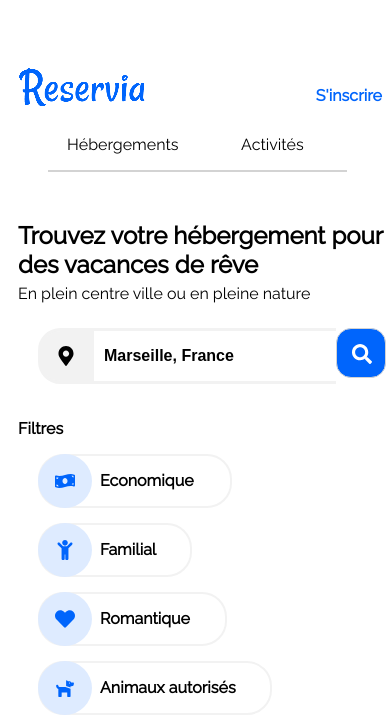
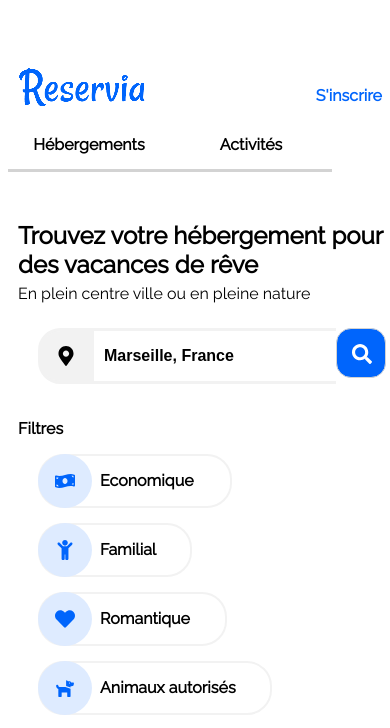
Before and after one commit to CamRic/Richardcamille_2_29092021, a plain HTML site: page index.html in a window 390 px wide. Shown: the top 728 px of the page. Drawn offline with Linux system fonts and the light colour scheme.

Commit message:
dernieres retouches

```diff
--- a/css/styles.css
+++ b/css/styles.css
@@ -83,7 +83,7 @@ header a
 nav a
 {
     text-decoration: none;
-    font-weight: normal;
+    font-weight: 600;
     height: 100%;
     display: flex;
     align-items: center;
@@ -604,7 +604,7 @@ footer
 /****************************************/
 /*  __________  RESPONSIVE __________  */
 
-/* TABLETTE and desktop < 1300px*/
+/* TABLETTE and desktop < 1300px */
 
 @media all and (max-width: 1300px)
 {
@@ -665,14 +665,14 @@ footer
 
     nav a
     {
-        border-bottom: 2px solid lightgray;
+        border-bottom: 3px solid lightgray;
         border-top: none;
     }
 
     nav a:hover
     {
         border-top: none;
-        border-bottom: 2px #0065fc solid;
+        border-bottom: 3px #0065fc solid;
     }
 
     nav
@@ -689,7 +689,7 @@ footer
     header nav
     {
         order: 3;
-        width: 80%;
+        width: 100%;
         justify-self: center;
     }
 
@@ -697,6 +697,7 @@ footer
     {
         justify-content: flex-start;
         width: 100%;
+        padding: 0px;
     }
 
     nav li
@@ -835,8 +836,7 @@ footer
 
     .footer_elem
     {
-
-    align-items: center;
+    align-items: flex-start;
     width: 100%;
     }
 
```
